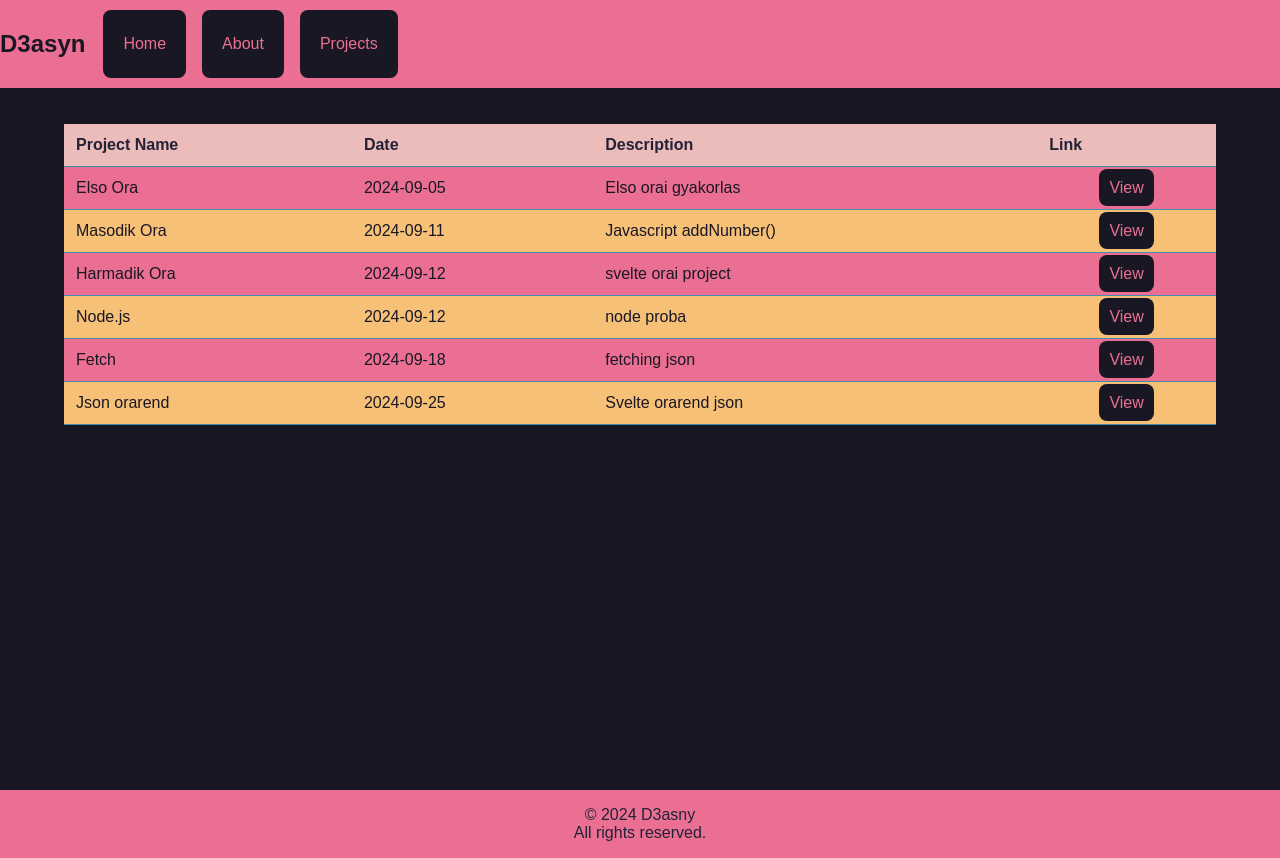
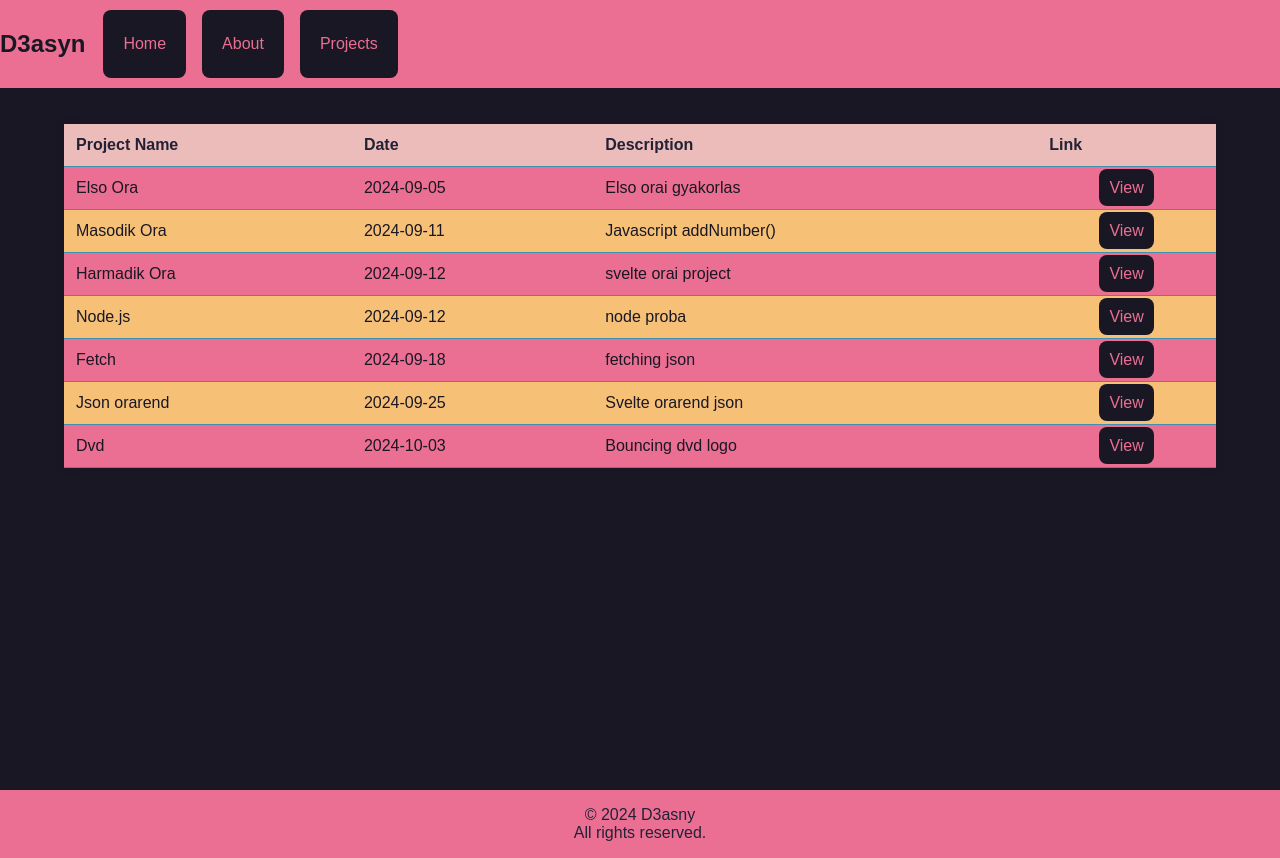
Before and after one commit to D3asyn/Portfolio, a SvelteKit app: page /projects in a window 1280 px wide. Built offline with nearby package versions, Linux system fonts and the light colour scheme.

Commit message:
Update +page.svelte

```diff
--- a/src/routes/projects/+page.svelte
+++ b/src/routes/projects/+page.svelte
@@ -35,7 +35,14 @@
 			desc: 'Svelte orarend json',
 			date: '2024-09-25',
 			link: 'https://d3asyn.github.io/orarendszft/'
-		}];
+		},
+		{
+			name: 'Dvd',
+			desc: 'Bouncing dvd logo',
+			date: '2024-10-03',
+			link: 'https://d3asyn.github.io/dvd/'
+		}
+];
 
 	const colors = ['love', 'gold'];
 </script>
```
